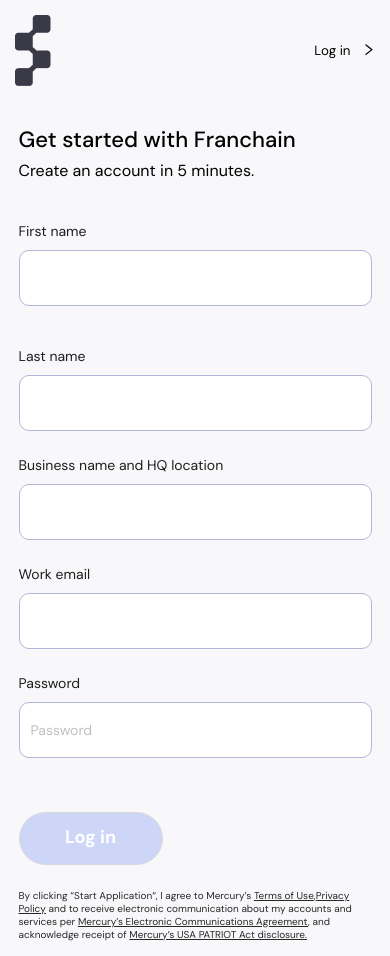
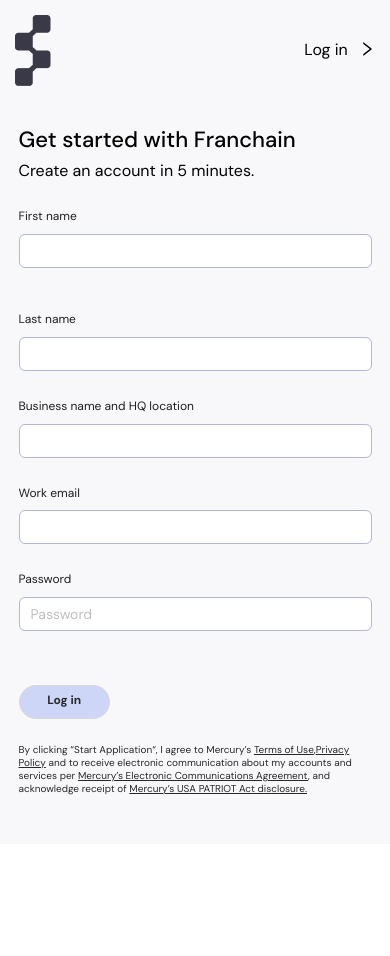
Before and after one commit to aliansari2566/FRANCHAIN, a React (Create React App) app: page / in a window 390 px wide. After the commit the page ends 844 px from the top, so only its background shows below. Built offline with nearby package versions, Linux system fonts and the light colour scheme.

Commit message:
changes for ios

```diff
--- a/public/index.html
+++ b/public/index.html
@@ -3,8 +3,9 @@
   <head>
     <meta charset="utf-8" />
     <link rel="icon" href="%PUBLIC_URL%/favicon.ico" />
-    <meta name="viewport" content="width=device-width, initial-scale=1" />
-    <meta name="theme-color" content="#000000" />
+
+    <meta name="viewport" content="width=device-width, initial-scale=1, maximum-scale=1, user-scalable=0">
+
     <meta
       name="description"
       content="Web site created using create-react-app"
--- a/src/assets/style.css
+++ b/src/assets/style.css
@@ -170,7 +170,13 @@
   background-color: #7D97FF !important;
   font-size: 18px;
   font-weight: 700;
+  color: #282828 !important;
   line-height: 23.44px;
+  outline: none; /* Ensure no outline on focus */
+  -webkit-appearance: none; /* Chrome, Safari, and newer versions of iOS */
+  -moz-appearance: none; /* Firefox */
+  -ms-appearance: none; /* Internet Explorer */
+  appearance: none;
 }
 .Signup-form-button:hover {
 
@@ -191,6 +197,9 @@
     border: none;
     background-color: transparent;
     cursor: pointer;
+    font-size: 16px;
+    font-weight: 400;
+    line-height: 20.83px;
 }
 .DynamicHeader .dynamic-button .anticon{
   margin-left: 0.7rem;
@@ -211,6 +220,7 @@
 .agreementPara a{
 text-decoration: underline;
 color: #282828 !important;
+-webkit-tap-highlight-color: transparent;
 }
 .btn-item{
 padding-top: 30px;
@@ -249,6 +259,19 @@
   .SignupInput {
     font-size: 0.875rem;
   }
+  .ant-form-item .ant-form-item-label >label {
+      font-size: 12px;
+      font-weight: 400;
+      line-height: 15.62px;
+  }
+  .SignupInput {
+
+    height: 33.86px;
+    border-radius: 6px;
+    border: 1px 0px 0px 0px;
+    border: 1px solid #B1B7D6;
+}
+
   .FormOuter {
     max-width: 353px;
     width: 100%;
@@ -265,7 +288,21 @@
   font-size: 16px;
   font-weight: 400;
   line-height: 20.83px;
-  text-align: left;
+  padding-bottom: 24px;
+}
+.Signup-form-button {
+  width: 91.37px;
+  height: 34.14px;
+
+  padding: 6.07px 24.18px 9.07px 24.18px;
+
+  font-size: 12px;
+
+
+
+
+
+
 }
 .container-row {
 
```
